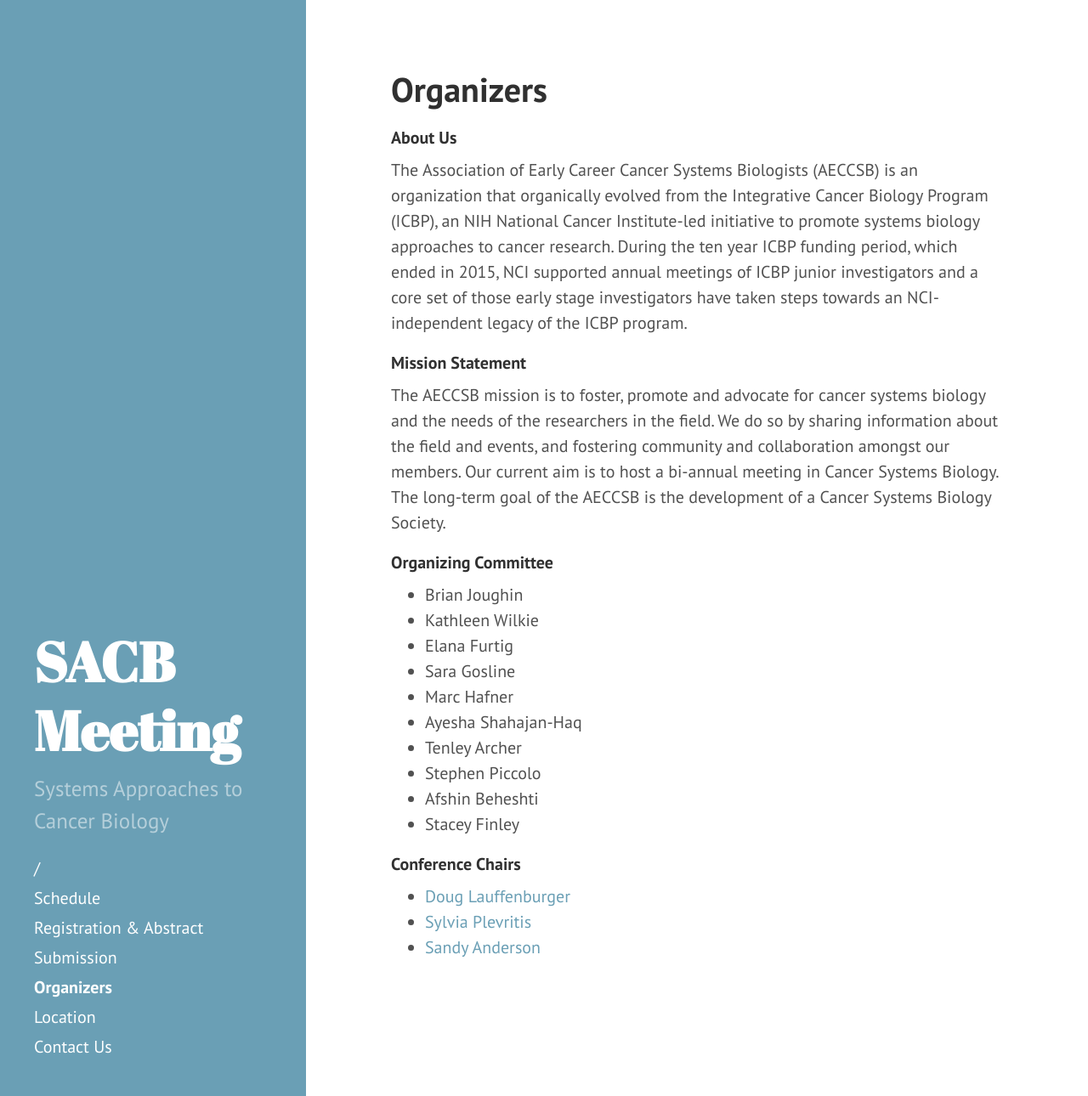
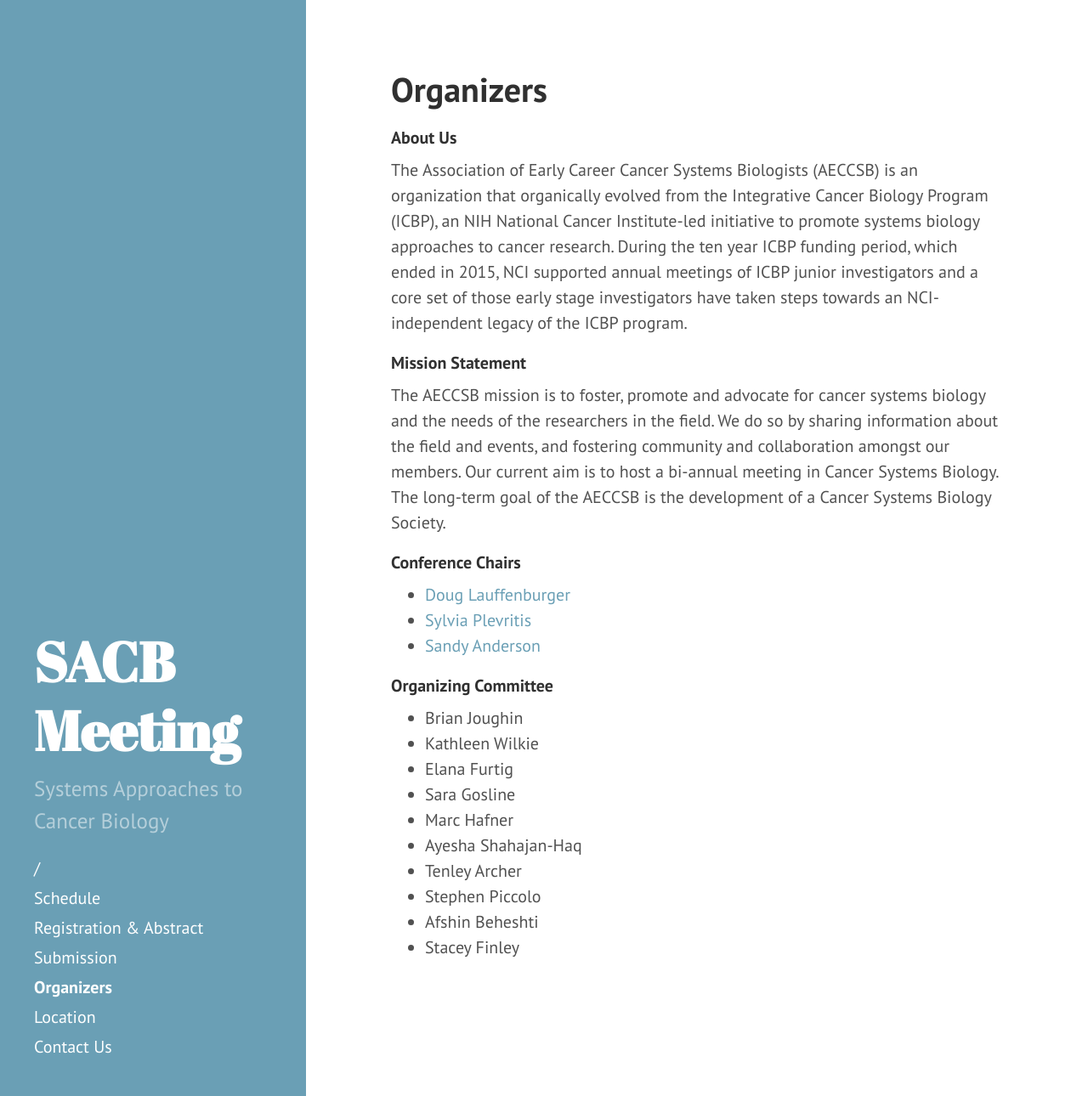
Before and after one commit to AECCSB/sacb-meeting, a Jekyll site: the page built from organizers.md, in a window 1280 px wide and 1290 px high. Shown: the whole window at 85% size. Built offline with Jekyll 4.4.1, drawn with Linux system fonts in a browser that asks for light colours; some of the changed lines change nothing that is shown.

Commit message:
Steve suggested tweak

```diff
--- a/organizers.md
+++ b/organizers.md
@@ -9,6 +9,12 @@
 #### Mission Statement
 
 The AECCSB mission is to foster, promote and advocate for cancer systems biology and the needs of the researchers in the field. We do so by sharing information about the field and events, and fostering community and collaboration amongst our members. Our current aim is to host a bi-annual meeting in Cancer Systems Biology. The long-term goal of the AECCSB is the development of a Cancer Systems Biology Society.
+
+#### Conference Chairs
+
+- [Doug Lauffenburger](http://web.mit.edu/dallab/)
+- [Sylvia Plevritis](http://med.stanford.edu/plevritis.html)
+- [Sandy Anderson](https://labpages.moffitt.org/andersona/)
 
 #### Organizing Committee
 
@@ -22,24 +28,3 @@
 - Stephen Piccolo
 - Afshin Beheshti
 - Stacey Finley
-
-<!--  * Aaron Meyer
-  * Brian Joughin
-  * Marc Hafner
-  * Sara Gosline
-  * Stephen Piccolo
-  * Shannon Hughes
-  * Erin Wetzel
--->
-
-#### Conference Chairs
-
-- [Doug Lauffenburger](http://web.mit.edu/dallab/)
-- [Sylvia Plevritis](http://med.stanford.edu/plevritis.html)
-- [Sandy Anderson](https://labpages.moffitt.org/andersona/)
-
-<!--
-  * Douglas Lauffenburger
-  * Elaine Mardis
-  * Joe Gray
--->
```
